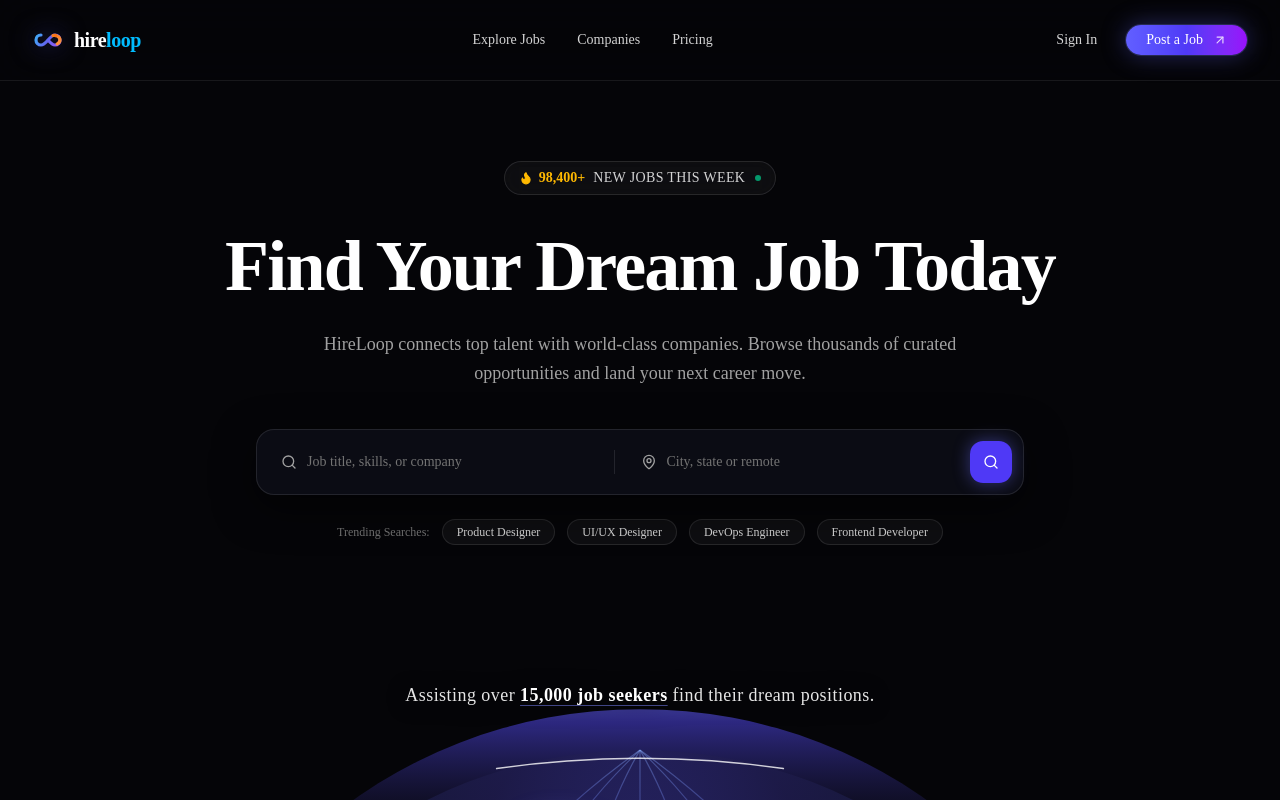
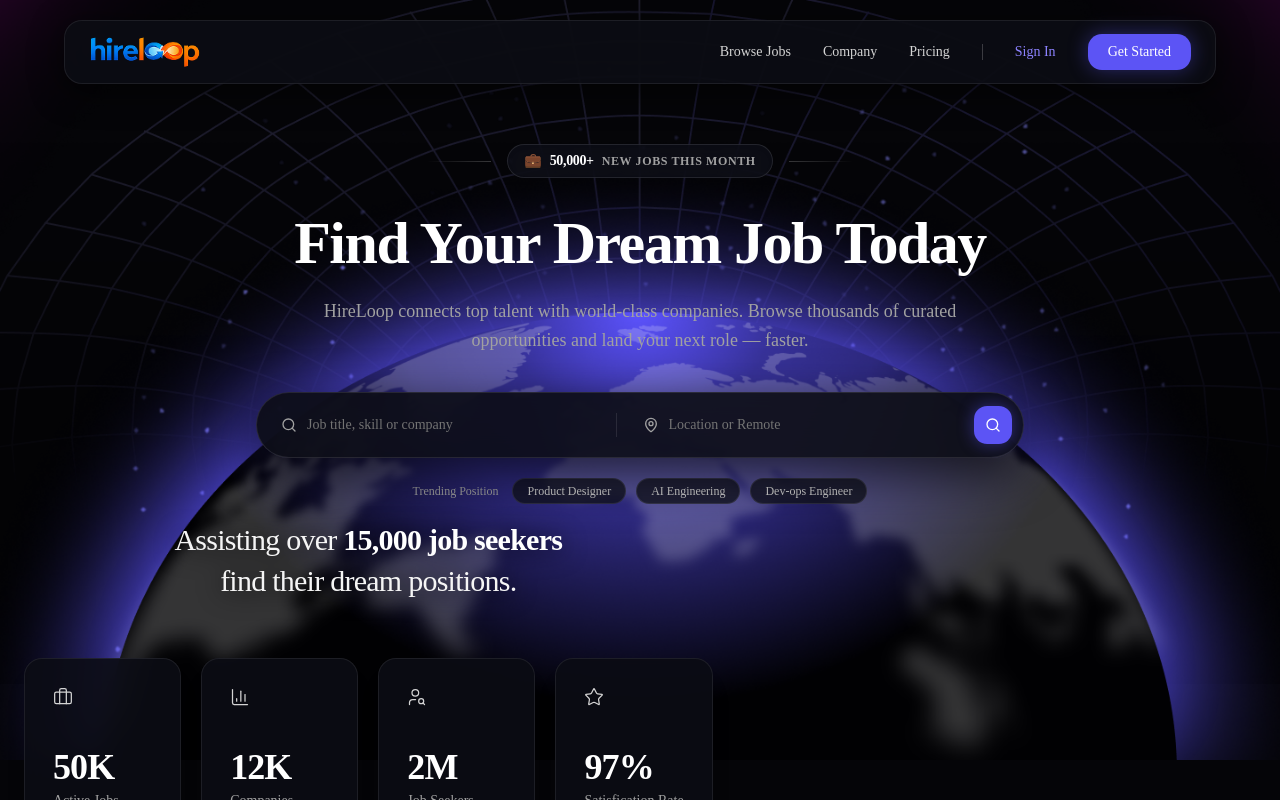
Before and after one commit to midul-dev/hireloop, a Next.js app: page / in a window 1280 px wide. Shown: the top 800 px of the page. Built offline with nearby package versions, Linux system fonts and the light colour scheme.

Commit message:
fix nav and hero

```diff
--- a/src/components/layout/navbar.tsx
+++ b/src/components/layout/navbar.tsx
@@ -2,56 +2,56 @@
 
 import React, { useState } from "react"
 import Link from "next/link"
-import { Menu, X, ArrowUpRight } from "lucide-react"
+import { Menu, X } from "lucide-react"
 import { Logo } from "@/components/shared/logo"
-import { Button, buttonVariants } from "@/components/ui/button"
-import { cn } from "@/lib/utils"
+import { Button } from "@/components/ui/button"
 
 export function Navbar() {
   const [mobileMenuOpen, setMobileMenuOpen] = useState(false)
 
   const navLinks = [
-    { label: "Explore Jobs", href: "#jobs" },
-    { label: "Companies", href: "#features" },
+    { label: "Browse Jobs", href: "#jobs" },
+    { label: "Company", href: "#features" },
     { label: "Pricing", href: "#pricing" },
   ]
 
   return (
-    <header className="sticky top-0 z-50 w-full border-b border-white/[0.08] bg-[#050508]/75 backdrop-blur-xl transition-all">
-      <div className="max-w-7xl mx-auto px-4 sm:px-6 lg:px-8 h-16 sm:h-20 flex items-center justify-between">
+    <header className="sticky top-3 sm:top-5 z-50 w-full px-4 sm:px-6 lg:px-8 -mb-16 sm:-mb-20 pointer-events-none">
+      <div className="max-w-6xl mx-auto rounded-2xl border border-white/[0.08] bg-[#0c0d15]/85 backdrop-blur-xl px-4 sm:px-6 h-14 sm:h-16 flex items-center justify-between shadow-[0_8px_32px_rgba(0,0,0,0.6)] pointer-events-auto">
         {/* Brand Logo */}
         <Logo size="md" />
 
-        {/* Desktop Navigation Links */}
-        <nav className="hidden md:flex items-center gap-8">
+        {/* Desktop Navigation Links & Actions */}
+        <div className="hidden md:flex items-center gap-6 lg:gap-8">
+          <nav className="flex items-center gap-6 lg:gap-8">
             {navLinks.map((link) => (
               <Link
                 key={link.label}
                 href={link.href}
-              className="text-sm font-medium text-neutral-300 hover:text-white transition-colors duration-200"
+                className="text-sm font-normal text-neutral-300 hover:text-white transition-colors duration-200"
               >
                 {link.label}
               </Link>
             ))}
           </nav>
 
-        {/* Right CTA / Auth Buttons */}
-        <div className="hidden md:flex items-center gap-4">
+          {/* Divider */}
+          <div className="h-4 w-px bg-white/20" />
+
+          {/* Sign In (soft purple matching reference design) */}
           <Link
             href="#signin"
-            className="text-sm font-medium text-neutral-300 hover:text-white transition-colors px-3 py-1.5"
+            className="text-sm font-medium text-[#8c82ff] hover:text-[#a59eff] transition-colors"
           >
             Sign In
           </Link>
+
+          {/* Get Started Button */}
           <Link
-            href="#post-a-job"
-            className={cn(
-              buttonVariants({ variant: "default" }),
-              "rounded-full bg-gradient-to-r from-indigo-500 via-indigo-600 to-purple-600 hover:from-indigo-600 hover:to-purple-700 text-white font-medium px-5 py-2 text-sm shadow-[0_0_24px_rgba(99,102,241,0.35)] border border-indigo-400/30 transition-all duration-300 hover:scale-[1.02] active:scale-[0.98]"
-            )}
+            href="#jobs"
+            className="rounded-xl bg-[#5c54f5] hover:bg-[#4f46e5] text-white font-medium px-4 py-2 sm:px-5 sm:py-2 text-sm shadow-[0_0_20px_rgba(92,84,245,0.4)] transition-all duration-200 hover:scale-[1.02] active:scale-[0.98]"
           >
-            Post a Job
-            <ArrowUpRight className="ml-1 size-3.5 opacity-80" />
+            Get Started
           </Link>
         </div>
 
@@ -71,7 +71,7 @@ export function Navbar() {
 
       {/* Mobile dropdown menu */}
       {mobileMenuOpen && (
-        <div className="md:hidden border-b border-white/10 bg-[#07070c]/95 backdrop-blur-2xl px-6 py-6 space-y-4 animate-in slide-in-from-top-4 duration-200">
+        <div className="md:hidden max-w-6xl mx-auto mt-2 rounded-2xl border border-white/10 bg-[#0d0e16]/95 backdrop-blur-2xl p-5 space-y-4 shadow-2xl pointer-events-auto animate-in slide-in-from-top-2 duration-200">
           <nav className="flex flex-col space-y-3">
             {navLinks.map((link) => (
               <Link
@@ -89,19 +89,16 @@ export function Navbar() {
             <Link
               href="#signin"
               onClick={() => setMobileMenuOpen(false)}
-              className="text-center py-2 text-sm font-medium text-neutral-300 hover:text-white border border-white/10 rounded-full"
+              className="text-center py-2 text-sm font-medium text-[#8c82ff] hover:text-white border border-white/10 rounded-xl"
             >
               Sign In
             </Link>
             <Link
-              href="#post-a-job"
+              href="#jobs"
               onClick={() => setMobileMenuOpen(false)}
-              className={cn(
-                buttonVariants({ variant: "default" }),
-                "w-full rounded-full bg-gradient-to-r from-indigo-500 to-purple-600 text-white font-medium py-2 text-sm shadow-lg text-center"
-              )}
+              className="w-full rounded-xl bg-[#5c54f5] text-white font-medium py-2.5 text-sm shadow-lg text-center"
             >
-              Post a Job
+              Get Started
             </Link>
           </div>
         </div>
--- a/src/components/sections/hero-section.tsx
+++ b/src/components/sections/hero-section.tsx
@@ -1,11 +1,13 @@
 "use client"
 
 import React, { useState } from "react"
-import { Search, MapPin, Flame } from "lucide-react"
+import Image from "next/image"
+import { Search, MapPin } from "lucide-react"
 import { Button } from "@/components/ui/button"
 import { Input } from "@/components/ui/input"
-import { GlobeVisual } from "@/components/shared/globe-visual"
 import { StatsCards } from "@/components/sections/stats-cards"
+import globeImg from "@/assets/globe.png"
+import ctaBgImg from "@/assets/cta-bg.png"
 
 interface HeroSectionProps {
   onSearch?: (title: string, location: string) => void
@@ -17,9 +19,8 @@ export function HeroSection({ onSearch }: HeroSectionProps) {
 
   const trendingTags = [
     "Product Designer",
-    "UI/UX Designer",
-    "DevOps Engineer",
-    "Frontend Developer",
+    "AI Engineering",
+    "Dev-ops Engineer",
   ]
 
   const handleSearchSubmit = (e?: React.FormEvent) => {
@@ -37,37 +38,65 @@ export function HeroSection({ onSearch }: HeroSectionProps) {
   }
 
   return (
-    <section className="relative w-full pt-12 sm:pt-20 pb-16 overflow-hidden">
-      {/* Top ambient radial gradient glow */}
-      <div className="absolute top-0 left-1/2 -translate-x-1/2 w-[700px] sm:w-[900px] h-[350px] bg-indigo-600/15 rounded-full filter blur-[120px] pointer-events-none -z-10" />
+    <div className="relative">
+    <section className="relative w-full isolate pt-28 sm:pt-36 md:pt-40 pb-20 sm:pb-28 overflow-hidden flex flex-col items-center">
+      {/* HERO BACKGROUND LAYERS FROM cta-bg.png & globe.png */}
+      <div className="absolute inset-0 z-0 pointer-events-none select-none overflow-hidden flex justify-center">
+        <div className="relative w-full max-w-[1440px] h-full min-h-[1100px] sm:min-h-[1250px]">
+          {/* 1. Atmospheric Top Nebula from cta-bg.png */}
+          <div className="absolute top-0 inset-x-0 h-[600px] sm:h-[700px] opacity-75">
+            <Image
+              src={ctaBgImg}
+              alt=""
+              fill
+              className="object-cover object-top pointer-events-none select-none"
+              priority
+            />
+          </div>
 
-      <div className="max-w-7xl mx-auto px-4 sm:px-6 lg:px-8 flex flex-col items-center text-center">
-        {/* Top Badge: 98,400+ NEW JOBS THIS WEEK */}
-        <div className="inline-flex items-center gap-2 px-3.5 py-1.5 rounded-full border border-white/10 bg-white/[0.04] backdrop-blur-md shadow-inner text-xs sm:text-sm text-neutral-300 mb-8 transition-transform hover:scale-105">
-          <span className="flex items-center gap-1.5 text-amber-400 font-semibold">
-            <Flame className="size-3.5 fill-amber-400" />
-            98,400+
-          </span>
-          <span className="text-neutral-300 font-medium tracking-wide">
-            NEW JOBS THIS WEEK
-          </span>
-          <span className="w-1.5 h-1.5 rounded-full bg-emerald-400 animate-pulse ml-0.5" />
+          {/* 2. Full Background Graphic from globe.png (stars, top aura, and glowing globe) */}
+          <Image
+            src={globeImg}
+            alt="Hero Background"
+            fill
+            className="object-cover object-bottom pointer-events-none select-none"
+            priority
+          />
+
+          {/* 3. Soft bottom fade blending into #050508 */}
+          <div className="absolute inset-x-0 bottom-0 h-44 bg-gradient-to-t from-[#050508] via-[#050508]/80 to-transparent pointer-events-none" />
+        </div>
+      </div>
+
+      {/* FOREGROUND CONTENT (z-10 ensures everything is interactive and on top) */}
+      <div className="relative z-10 w-full max-w-7xl mx-auto px-4 sm:px-6 lg:px-8 flex flex-col items-center text-center">
+        {/* Top Badge: 💼 50,000+ NEW JOBS THIS MONTH with horizontal line accents */}
+        <div className="flex items-center justify-center gap-3 sm:gap-4 mb-6 sm:mb-8">
+          <div className="w-8 sm:w-16 h-px bg-gradient-to-r from-transparent to-white/20" />
+          <div className="inline-flex items-center gap-2 px-3.5 sm:px-4 py-1.5 rounded-full border border-white/10 bg-[#0e0f18]/80 backdrop-blur-md shadow-inner text-xs sm:text-sm text-neutral-300">
+            <span className="text-base sm:text-sm">💼</span>
+            <span className="text-white font-bold tracking-tight">50,000+</span>
+            <span className="text-neutral-400 font-semibold tracking-wider text-[11px] sm:text-xs uppercase">
+              NEW JOBS THIS MONTH
+            </span>
+          </div>
+          <div className="w-8 sm:w-16 h-px bg-gradient-to-l from-transparent to-white/20" />
         </div>
 
         {/* Main Title */}
-        <h1 className="text-4xl sm:text-5xl md:text-6xl lg:text-7xl font-extrabold tracking-tight text-white max-w-4xl leading-[1.1] mb-6">
+        <h1 className="text-4xl sm:text-5xl md:text-6xl font-extrabold tracking-tight text-white max-w-4xl leading-[1.12] mb-4 sm:mb-5">
           Find Your Dream Job Today
         </h1>
 
         {/* Subtitle */}
-        <p className="text-neutral-400 text-sm sm:text-base md:text-lg max-w-2xl leading-relaxed mb-10">
-          HireLoop connects top talent with world-class companies. Browse thousands of curated opportunities and land your next career move.
+        <p className="text-neutral-400 text-sm sm:text-base md:text-lg max-w-2xl mx-auto leading-relaxed mb-7 sm:mb-9 font-normal">
+          HireLoop connects top talent with world-class companies. Browse thousands of curated opportunities and land your next role — faster.
         </p>
 
         {/* Sleek Search Bar */}
         <form
           onSubmit={handleSearchSubmit}
-          className="w-full max-w-3xl rounded-2xl border border-white/10 bg-[#0d0e17]/90 p-2 sm:p-2.5 shadow-[0_12px_40px_rgba(0,0,0,0.6)] backdrop-blur-xl flex flex-col md:flex-row items-center gap-2 mb-6"
+          className="w-full max-w-2xl lg:max-w-3xl rounded-2xl md:rounded-full border border-white/10 bg-[#0c0d15]/90 p-2 sm:p-2.5 shadow-[0_16px_50px_rgba(0,0,0,0.7)] backdrop-blur-xl flex flex-col md:flex-row items-center gap-2 mb-4 sm:mb-5"
         >
           {/* Input 1: Job Title */}
           <div className="relative flex-1 w-full flex items-center">
@@ -76,7 +105,7 @@ export function HeroSection({ onSearch }: HeroSectionProps) {
               type="text"
               value={jobTitle}
               onChange={(e) => setJobTitle(e.target.value)}
-              placeholder="Job title, skills, or company"
+              placeholder="Job title, skill or company"
               className="pl-10 h-11 bg-transparent border-0 text-white placeholder:text-neutral-500 focus-visible:ring-0 focus-visible:ring-offset-0 text-sm"
             />
           </div>
@@ -91,7 +120,7 @@ export function HeroSection({ onSearch }: HeroSectionProps) {
               type="text"
               value={location}
               onChange={(e) => setLocation(e.target.value)}
-              placeholder="City, state or remote"
+              placeholder="Location or Remote"
               className="pl-10 h-11 bg-transparent border-0 text-white placeholder:text-neutral-500 focus-visible:ring-0 focus-visible:ring-offset-0 text-sm"
             />
           </div>
@@ -100,50 +129,50 @@ export function HeroSection({ onSearch }: HeroSectionProps) {
           <Button
             type="submit"
             size="icon"
-            className="w-full md:w-11 h-11 rounded-xl bg-indigo-600 hover:bg-indigo-500 text-white shrink-0 shadow-[0_0_16px_rgba(99,102,241,0.4)] transition-all hover:scale-105"
+            className="w-full md:w-10 h-10 rounded-xl bg-[#5c54f5] hover:bg-[#4f46e5] text-white shrink-0 shadow-[0_0_16px_rgba(92,84,245,0.4)] transition-all hover:scale-105 active:scale-95 cursor-pointer"
             aria-label="Search jobs"
           >
             <Search className="size-4" />
           </Button>
         </form>
 
-        {/* Trending Searches Tags */}
-        <div className="flex flex-wrap items-center justify-center gap-2 sm:gap-3 text-xs mb-16">
-          <span className="text-neutral-500 font-medium">Trending Searches:</span>
+        {/* Trending Position Tags */}
+        <div className="flex flex-wrap items-center justify-center gap-2 sm:gap-2.5 text-xs mb-20 sm:mb-28 md:mb-36">
+          <span className="text-neutral-400 font-normal mr-1">Trending Position</span>
           {trendingTags.map((tag) => (
             <button
               key={tag}
               type="button"
               onClick={() => handleTagClick(tag)}
-              className="rounded-full px-3.5 py-1 bg-white/[0.04] border border-white/10 hover:border-indigo-500/40 hover:bg-white/[0.08] text-neutral-300 hover:text-white transition-all cursor-pointer font-medium"
+              className="rounded-full px-3.5 py-1 bg-[#12131e]/80 border border-white/10 hover:border-indigo-500/50 hover:bg-white/[0.08] text-neutral-300 hover:text-white transition-all cursor-pointer font-normal text-xs"
             >
               {tag}
             </button>
           ))}
         </div>
 
-        {/* Globe Visualization Area */}
-        <div className="relative w-full max-w-5xl mt-2">
-          {/* Globe graphic */}
-          <GlobeVisual variant="hero" glowIntensity="intense" />
 
-          {/* Floating Text over the globe */}
-          <div className="absolute top-12 sm:top-16 inset-x-0 flex flex-col items-center justify-center text-center px-4 pointer-events-none">
-            <p className="text-sm sm:text-base md:text-lg font-medium text-neutral-200 tracking-wide drop-shadow-[0_2px_10px_rgba(0,0,0,0.8)]">
-              Assisting over{" "}
-              <span className="text-white font-bold underline decoration-indigo-400/50 underline-offset-4">
-                15,000 job seekers
-              </span>{" "}
-              find their dream positions.
-            </p>
-          </div>
+      </div>
 
-          {/* 4 Stat Cards positioned over lower globe */}
-          <div className="relative -mt-24 sm:-mt-32 md:-mt-40 z-10">
-            <StatsCards />
-          </div>
+    </section>
+     <div className="absolute -bottom-20">
+
+ {/* Floating Text over the upper curve of the globe */}
+        <div className="w-full max-w-4xl mx-auto text-center px-4 mb-10 sm:mb-14">
+          <h2 className="text-xl sm:text-2xl md:text-3xl font-medium text-neutral-100 tracking-tight leading-snug drop-shadow-[0_2px_12px_rgba(0,0,0,0.9)]">
+            Assisting over{" "}
+            <span className="text-white font-semibold">15,000 job seekers</span>
+            <br />
+            find their dream positions.
+          </h2>
         </div>
-      </div>
-    </section>
+
+        {/* 4 Stat Cards positioned seamlessly over lower globe */}
+        <div className="w-full max-w-5xl mx-auto">
+          <StatsCards />
+        </div>
+
+     </div>
+        </div>
   )
 }
--- a/src/components/sections/stats-cards.tsx
+++ b/src/components/sections/stats-cards.tsx
@@ -1,6 +1,5 @@
 import React from "react"
-import { Briefcase, Building2, Users, Award } from "lucide-react"
-import { Card } from "@/components/ui/card"
+import { Briefcase, BarChart3, UserSearch, Star } from "lucide-react"
 
 export interface StatItem {
   icon: React.ElementType
@@ -16,49 +15,44 @@ export function StatsCards() {
       label: "Active Jobs",
     },
     {
-      icon: Building2,
+      icon: BarChart3,
       value: "12K",
       label: "Companies",
     },
     {
-      icon: Users,
+      icon: UserSearch,
       value: "2M",
       label: "Job Seekers",
     },
     {
-      icon: Award,
+      icon: Star,
       value: "97%",
-      label: "Satisfaction Rate",
+      label: "Satisfication Rate",
     },
   ]
 
   return (
     <div className="w-full max-w-5xl mx-auto px-4 sm:px-6">
-      <div className="grid grid-cols-2 md:grid-cols-4 gap-4 sm:gap-6">
+      <div className="grid grid-cols-2 lg:grid-cols-4 gap-4 sm:gap-5">
         {stats.map((stat, idx) => {
           const Icon = stat.icon
           return (
-            <Card
+            <div
               key={idx}
-              className="group relative overflow-hidden rounded-2xl border border-white/[0.08] bg-[#0c0d14]/85 backdrop-blur-md p-6 hover:border-indigo-500/40 hover:bg-[#10121d]/90 transition-all duration-300 shadow-xl hover:-translate-y-1"
+              className="group relative overflow-hidden rounded-2xl border border-white/[0.08] bg-[#0c0d14]/90 backdrop-blur-md p-6 sm:p-7 flex flex-col justify-between hover:border-white/20 hover:bg-[#10121d]/95 transition-all duration-300 shadow-xl min-h-[150px] sm:min-h-[165px] text-left"
             >
-              {/* Subtle hover gradient highlight */}
-              <div className="absolute top-0 left-0 right-0 h-1 bg-gradient-to-r from-transparent via-indigo-500/40 to-transparent opacity-0 group-hover:opacity-100 transition-opacity" />
-
-              <div className="flex flex-col justify-between h-full space-y-4">
-                <div className="size-8 rounded-lg bg-white/[0.04] border border-white/[0.06] flex items-center justify-center text-neutral-300 group-hover:text-indigo-400 group-hover:border-indigo-500/30 transition-colors">
-                  <Icon className="size-4" />
+              <div>
+                <Icon className="size-5 text-neutral-300 stroke-[1.5] group-hover:text-white transition-colors" />
+              </div>
+              <div className="mt-8 sm:mt-10">
+                <div className="text-3xl sm:text-4xl font-bold tracking-tight text-white mb-1">
+                  {stat.value}
                 </div>
-                <div>
-                  <div className="text-3xl sm:text-4xl font-extrabold tracking-tight text-white group-hover:text-transparent group-hover:bg-clip-text group-hover:bg-gradient-to-r group-hover:from-white group-hover:to-indigo-200 transition-all">
-                    {stat.value}
-                  </div>
-                  <div className="text-xs sm:text-sm text-neutral-400 mt-1 font-medium">
-                    {stat.label}
-                  </div>
+                <div className="text-xs sm:text-sm text-neutral-400 font-normal">
+                  {stat.label}
                 </div>
               </div>
-            </Card>
+            </div>
           )
         })}
       </div>
--- a/src/components/shared/logo.tsx
+++ b/src/components/shared/logo.tsx
@@ -1,71 +1,28 @@
 import React from "react"
 import Link from "next/link"
+import Image from "next/image"
+import logoImg from "@/assets/logo.png"
 
 interface LogoProps {
   className?: string
-  showText?: boolean
   size?: "sm" | "md" | "lg"
 }
 
-export function Logo({ className = "", showText = true, size = "md" }: LogoProps) {
-  const iconSizes = {
-    sm: "w-6 h-6",
-    md: "w-8 h-8",
-    lg: "w-10 h-10",
-  }
-
-  const textSizes = {
-    sm: "text-lg",
-    md: "text-xl",
-    lg: "text-2xl",
+export function Logo({ className = "", size = "md" }: LogoProps) {
+  const heights = {
+    sm: "h-6 w-auto",
+    md: "h-7 sm:h-8 w-auto",
+    lg: "h-9 sm:h-10 w-auto",
   }
 
   return (
-    <Link href="/" className={`inline-flex items-center gap-2.5 group select-none ${className}`}>
-      {/* HireLoop Infinity / Loop Emblem */}
-      <div className={`relative ${iconSizes[size]} flex items-center justify-center transition-transform duration-300 group-hover:scale-105`}>
-        <svg
-          viewBox="0 0 32 32"
-          fill="none"
-          xmlns="http://www.w3.org/2000/svg"
-          className="w-full h-full drop-shadow-[0_0_12px_rgba(99,102,241,0.5)]"
-        >
-          <defs>
-            <linearGradient id="loop-grad-1" x1="2" y1="8" x2="30" y2="24" gradientUnits="userSpaceOnUse">
-              <stop stopColor="#38bdf8" />
-              <stop offset="0.5" stopColor="#6366f1" />
-              <stop offset="1" stopColor="#a855f7" />
-            </linearGradient>
-            <linearGradient id="orange-accent" x1="18" y1="8" x2="28" y2="20" gradientUnits="userSpaceOnUse">
-              <stop stopColor="#f97316" />
-              <stop offset="1" stopColor="#fb923c" />
-            </linearGradient>
-          </defs>
-          {/* Main infinity curve */}
-          <path
-            d="M9 11C6.23858 11 4 13.2386 4 16C4 18.7614 6.23858 21 9 21C11.5 21 13.5 19 16 16C18.5 13 20.5 11 23 11C25.7614 11 28 13.2386 28 16C28 18.7614 25.7614 21 23 21C20.5 21 18.5 19 16 16"
-            stroke="url(#loop-grad-1)"
-            strokeWidth="3.2"
-            strokeLinecap="round"
-            strokeLinejoin="round"
-          />
-          {/* Accent arc resembling the orange glow on the right ring in the design */}
-          <path
-            d="M21 11.5C22.2 11.2 23.5 11.3 24.8 11.9C26.7 12.8 28 14.3 28 16C28 17.5 27 19 25.2 19.9"
-            stroke="url(#orange-accent)"
-            strokeWidth="3.2"
-            strokeLinecap="round"
-          />
-          {/* Accent dot */}
-          <circle cx="23.5" cy="11.5" r="1.8" fill="#f97316" />
-        </svg>
-      </div>
-
-      {showText && (
-        <span className={`font-bold tracking-tight text-white flex items-center ${textSizes[size]}`}>
-          hire<span className="text-sky-400 font-semibold">loop</span>
-        </span>
-      )}
+    <Link href="/" className={`inline-flex items-center group select-none ${className}`}>
+      <Image
+        src={logoImg}
+        alt="HireLoop"
+        className={`${heights[size]} object-contain transition-transform duration-300 group-hover:scale-105`}
+        priority
+      />
     </Link>
   )
 }
```
Also changed, not shown: src/components/sections/cta-section.tsx (+18 -8 lines). Lines whose indentation alone changed are shown as unchanged.
